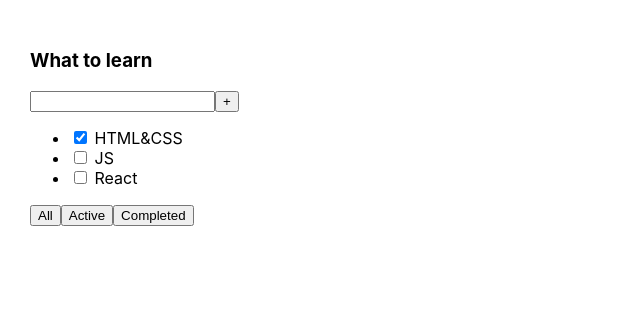
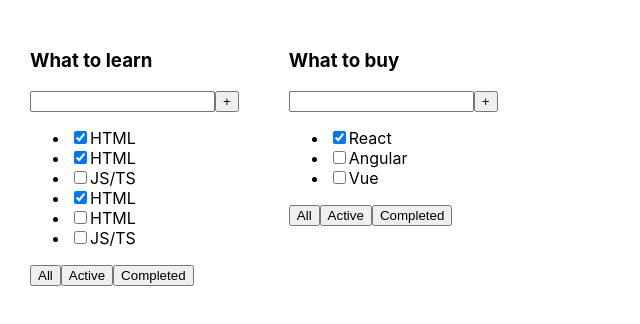
Before and after one commit to Magamed-Ali/1-todolist, a React (Create React App) app: page / in a window 1280 px wide. Shown: the top 324 px of the page, without its empty margins (0-640 px from the left). Built offline with nearby package versions, Linux system fonts and the light colour scheme.

Commit message:
add Task

```diff
--- a/src/App.tsx
+++ b/src/App.tsx
@@ -1,26 +1,28 @@
 import React from 'react';
 import './App.css';
+import TodoList, {TaskType} from "./TodoList";
 
 function App() {
+    const todoListTitle_1: string = "What to learn";
+    const todoListTitle_2: string = "What to buy";
+
+    const task_1: Array<TaskType> = [
+        {id: 1, title: "HTML", isDone: true},
+        {id: 2, title: "HTML", isDone: true},
+        {id: 3, title: "JS/TS", isDone: false},
+        {id: 1, title: "HTML", isDone: true},
+        {id: 2, title: "HTML", isDone: false},
+        {id: 3, title: "JS/TS", isDone: false}
+    ]
+    const task_2: Array<TaskType> = [
+        {id: 1, title: "React", isDone: true},
+        {id: 2, title: "Angular", isDone: false},
+        {id: 3, title: "Vue", isDone: false}
+    ]
     return (
         <div className="App">
-            <div>
-                <h3>What to learn</h3>
-                <div>
-                    <input/>
-                    <button>+</button>
-                </div>
-                <ul>
-                    <li><input type="checkbox" checked={true}/> <span>HTML&CSS</span></li>
-                    <li><input type="checkbox" checked={false}/> <span>JS</span></li>
-                    <li><input type="checkbox" checked={false}/> <span>React</span></li>
-                </ul>
-                <div>
-                    <button>All</button>
-                    <button>Active</button>
-                    <button>Completed</button>
-                </div>
-            </div>
+            <TodoList title={todoListTitle_1} tasks={task_1}/>
+            <TodoList title={todoListTitle_2} tasks={task_2}/>
         </div>
     );
 }
--- /dev/null
+++ b/src/TodoList.tsx
@@ -0,0 +1,62 @@
+import React from 'react';
+
+type TodoListPropsType = {
+    title: string,
+    tasks: Array<TaskType>
+}
+
+export type TaskType = {
+    id: number,
+    title: string,
+    isDone: boolean
+}
+
+function TodoList(props: TodoListPropsType) {
+    // let tasksList;
+    // if(props.tasks.length === 0){
+    //     tasksList = <span>Your taskslist is empty</span>
+    // } else {
+    //     tasksList = props.tasks.map((task:TaskType) => {
+    //         return (
+    //             <li>
+    //                 <input type="checkbox" checked={task.isDone}/>
+    //                 <span>{task.title}</span>
+    //             </li>
+    //         )
+    //     })
+    // }
+
+    let tasksList = props.tasks.length
+        ? props.tasks.map((task:TaskType) => {
+            return (
+                <li>
+                    <input type="checkbox" checked={task.isDone}/>
+                    <span>{task.title}</span>
+                </li>
+            )
+        })
+        : <span>Your taskslist is empty</span>
+
+
+    return (
+        <div>
+            <div>
+                <h3>{props.title}</h3>
+                <div>
+                    <input/>
+                    <button>+</button>
+                </div>
+                <ul>
+                    {tasksList}
+                </ul>
+                <div>
+                    <button>All</button>
+                    <button>Active</button>
+                    <button>Completed</button>
+                </div>
+            </div>
+        </div>
+    );
+}
+
+export default TodoList;
```
